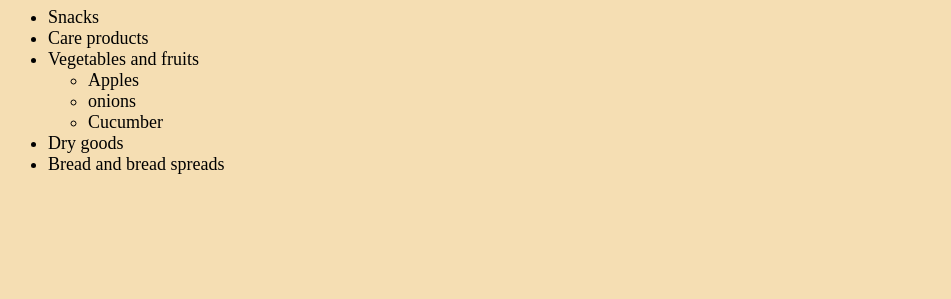
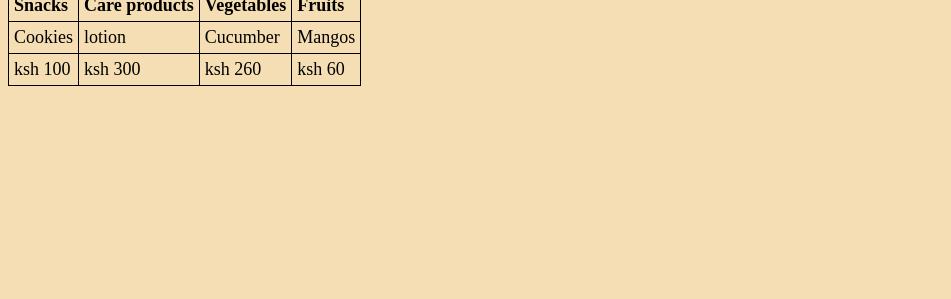
Before and after one commit to Sarahmatishoi/html-and-css-assignment-1, a plain HTML site: page index.html in a window 1280 px wide. Shown: the part 501-800 px from the top of the page, without its empty margins (0-951 px from the left). Drawn offline with Linux system fonts and the light colour scheme.

Commit message:
first commit

```diff
--- a/index.html
+++ b/index.html
@@ -8,18 +8,28 @@
         <h1> Best product of the year</h1>
         <p>Below is the immediate product from our store.<br>We also have promotion to our customers,be the first one to shop from our supermarket</br></p>
         <img src="https://s3.ap-southeast-1.amazonaws.com/images.deccanchronicle.com/dc-Cover-g4bflmnbi4coegebsi9036ohp2-20200526204740.Medi.jpeg"/>
-        <ul>
-            <li>Snacks</li>
-            <li>Care products</li>
-            <li>Vegetables and fruits</li>
-            <ul>
-                <li>Apples</li>
-                <li>onions</li>
-                <li>Cucumber</li>
 
-            </ul>
-            <li>Dry goods</li>
-            <li>Bread and bread spreads</li>
-        </ul>
+       <table>
+        <tr>
+            <th>Snacks</th>
+            <th>Care products</th>
+            <th>Vegetables</th>
+            <th>Fruits</th>
+            </tr>
+            <tr>
+                <td>Cookies</td>
+                <td>lotion</td>
+                <td>Cucumber</td>
+                <td>Mangos</td>
+
+            <tr>
+                <td>ksh 100</td>
+                <td>ksh 300</td>
+                <td>ksh 260</td>
+                <td>ksh 60</td>
+
+            </tr>
+
+    </table>
     </body>
 </html>
--- a/style.css
+++ b/style.css
@@ -10,3 +10,11 @@ font-size: large;
 
 
 }
+table,th,td{
+    border: 1px solid black;
+    border-collapse: collapse;
+}
+th,td{
+    padding: 5px;
+    text-align: left;
+}
```
